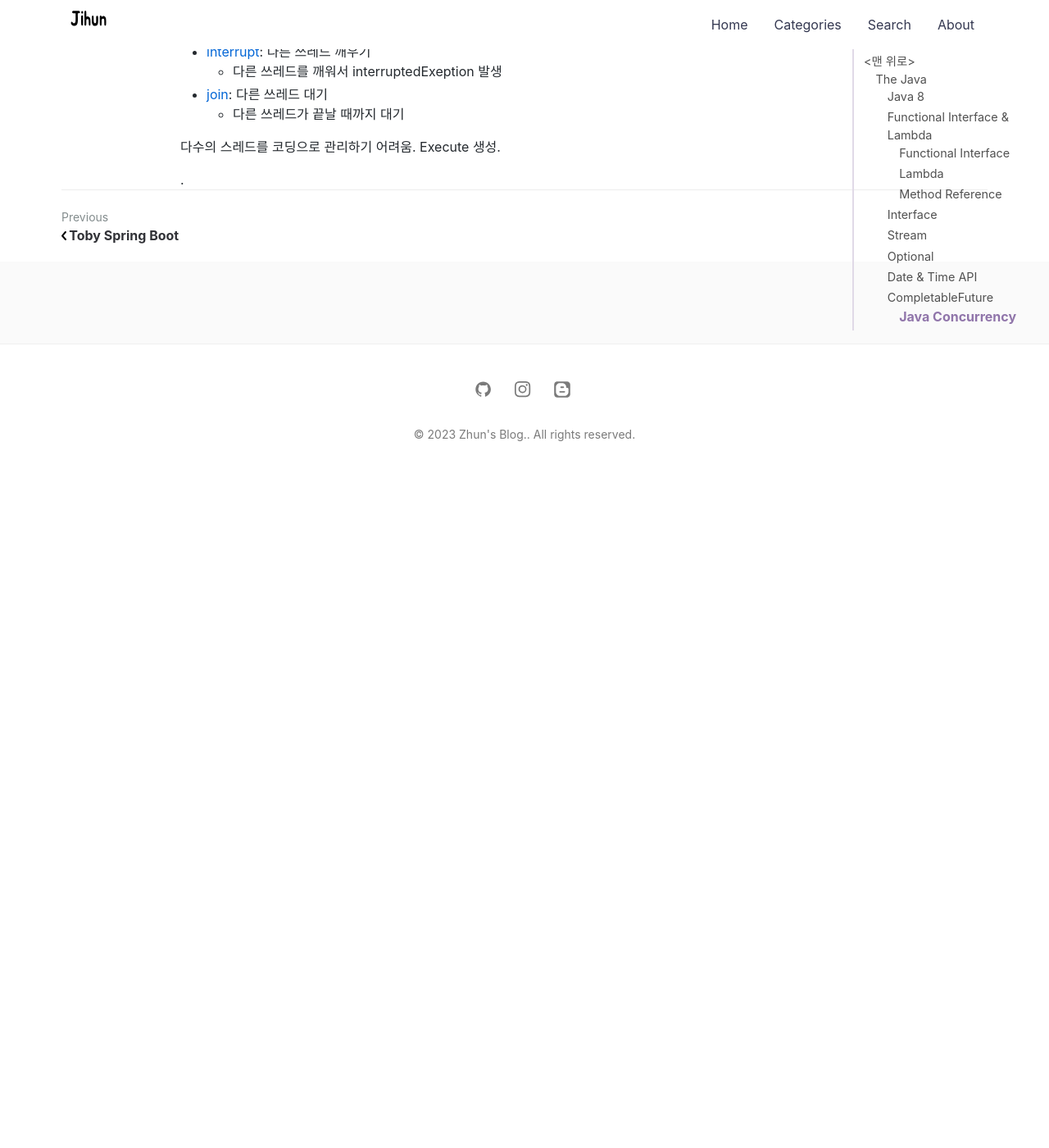
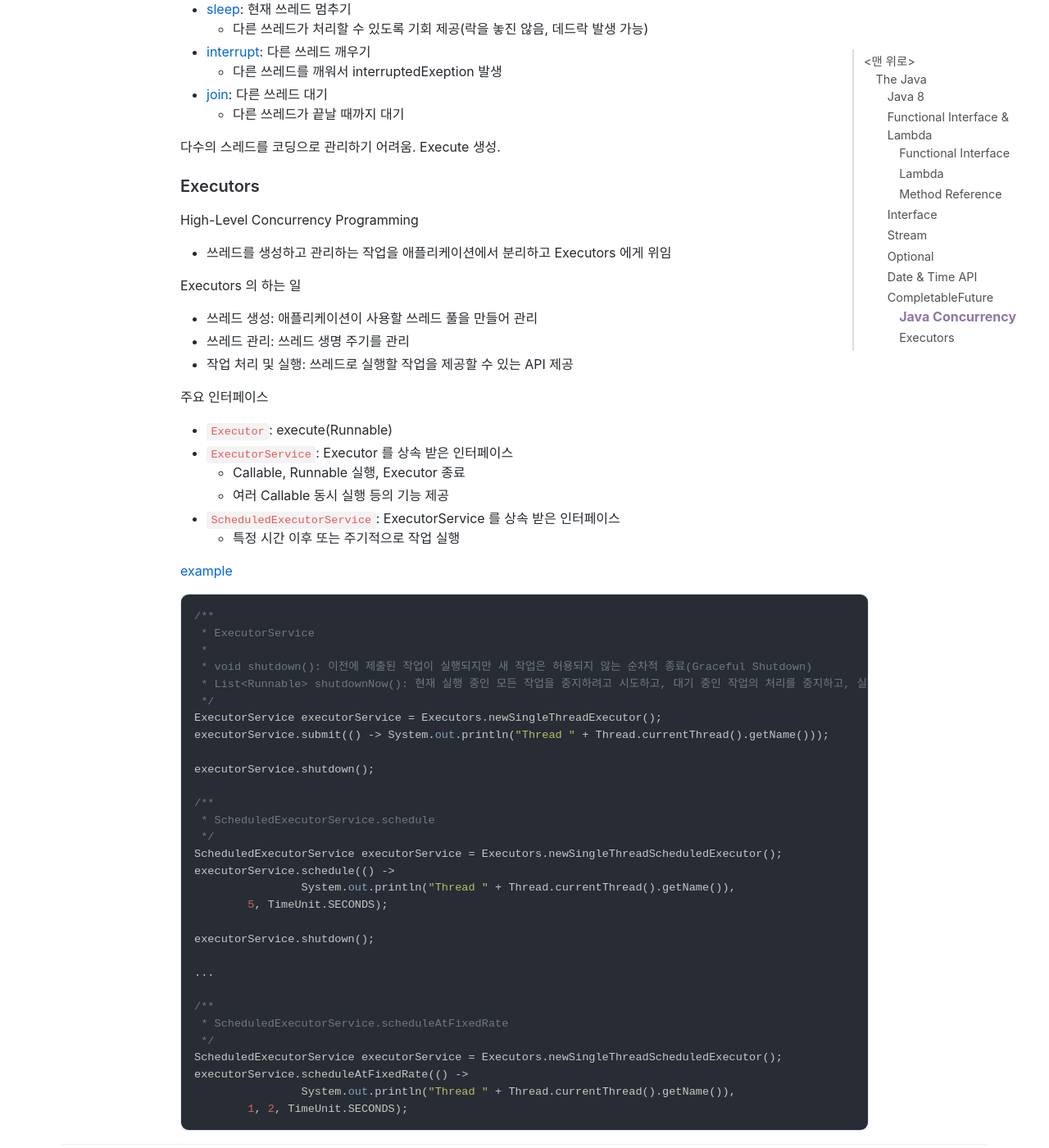
Before and after one commit to jihunparkme/jihunparkme.github.io, a Jekyll site: the page built from _posts/2023-09-27-the-java.md, in a window 1280 px wide and 1400 px high, scrolled down 20022 px. Shown: the whole window at 82% size. Built offline with Jekyll 4.4.1, drawn with Linux system fonts in a browser that asks for light colours; nearby versions of some CDN libraries; comment, search, counter and statistics services are not loaded; before the commit the page ends 20607 px from its top, so only the background shows below that; some of the changed text lies outside the part shown.

Commit message:
[The Java] Java Concurrency
- Executors

````diff
--- a/_posts/2023-09-27-the-java.md
+++ b/_posts/2023-09-27-the-java.md
@@ -876,14 +876,14 @@ ZoneId timeZoneFromZonId = timeZone.toZoneId();
 Concurrent Software
 - 동시에 여러 작업을 할 수 있는 소프트웨어
 
-자바 지원 병렬 프로그래밍
+Java Concurrency Programming
 - 멀티프로세싱(ProcessBuilder)
 - 멀티쓰레드
 
-자바 멀티쓰레드 프로그래밍
+Java multi-thread Programming
 - Thread / Runnable
 
-[쓰레드 주요 기능](https://github.com/jihunparkme/java-example/tree/main/src/main/java/com/example/java8to11/thread)
+쓰레드 주요 기능([example](https://github.com/jihunparkme/java-example/tree/main/src/main/java/com/example/java8to11/thread))
 - [sleep](https://docs.oracle.com/javase/8/docs/api/java/lang/Thread.html#sleep-long-): 현재 쓰레드 멈추기
   - 다른 쓰레드가 처리할 수 있도록 기회 제공(락을 놓진 않음, 데드락 발생 가능)
 - [interrupt](https://docs.oracle.com/javase/8/docs/api/java/lang/Thread.html#interrupt--): 다른 쓰레드 깨우기
@@ -893,4 +893,55 @@ Concurrent Software
 
 다수의 스레드를 코딩으로 관리하기 어려움. Execute 생성.
 
-.
+### Executors
+
+High-Level Concurrency Programming
+- 쓰레드를 생성하고 관리하는 작업을 애플리케이션에서 분리하고 Executors 에게 위임
+
+Executors 의 하는 일
+- 쓰레드 생성: 애플리케이션이 사용할 쓰레드 풀을 만들어 관리
+- 쓰레드 관리: 쓰레드 생명 주기를 관리
+- 작업 처리 및 실행: 쓰레드로 실행할 작업을 제공할 수 있는 API 제공
+
+주요 인터페이스
+- `Executor`: execute(Runnable)
+- `ExecutorService`: Executor 를 상속 받은 인터페이스
+  - Callable, Runnable 실행, Executor 종료
+  - 여러 Callable 동시 실행 등의 기능 제공
+- `ScheduledExecutorService`: ExecutorService 를 상속 받은 인터페이스
+  - 특정 시간 이후 또는 주기적으로 작업 실행
+
+[example](https://github.com/jihunparkme/java-example/tree/main/src/main/java/com/example/java8to11/execute)
+
+```java
+/**
+ * ExecutorService
+ *
+ * void shutdown(): 이전에 제출된 작업이 실행되지만 새 작업은 허용되지 않는 순차적 종료(Graceful Shutdown)
+ * List<Runnable> shutdownNow(): 현재 실행 중인 모든 작업을 중지하려고 시도하고, 대기 중인 작업의 처리를 중지하고, 실행 대기 중인 작업 목록을 반환
+ */
+ExecutorService executorService = Executors.newSingleThreadExecutor();
+executorService.submit(() -> System.out.println("Thread " + Thread.currentThread().getName()));
+
+executorService.shutdown();
+
+/**
+ * ScheduledExecutorService.schedule
+ */
+ScheduledExecutorService executorService = Executors.newSingleThreadScheduledExecutor();
+executorService.schedule(() ->
+                System.out.println("Thread " + Thread.currentThread().getName()),
+        5, TimeUnit.SECONDS);
+
+executorService.shutdown();
+
+...
+
+/**
+ * ScheduledExecutorService.scheduleAtFixedRate
+ */
+ScheduledExecutorService executorService = Executors.newSingleThreadScheduledExecutor();
+executorService.scheduleAtFixedRate(() ->
+                System.out.println("Thread " + Thread.currentThread().getName()),
+        1, 2, TimeUnit.SECONDS);
+```
````
